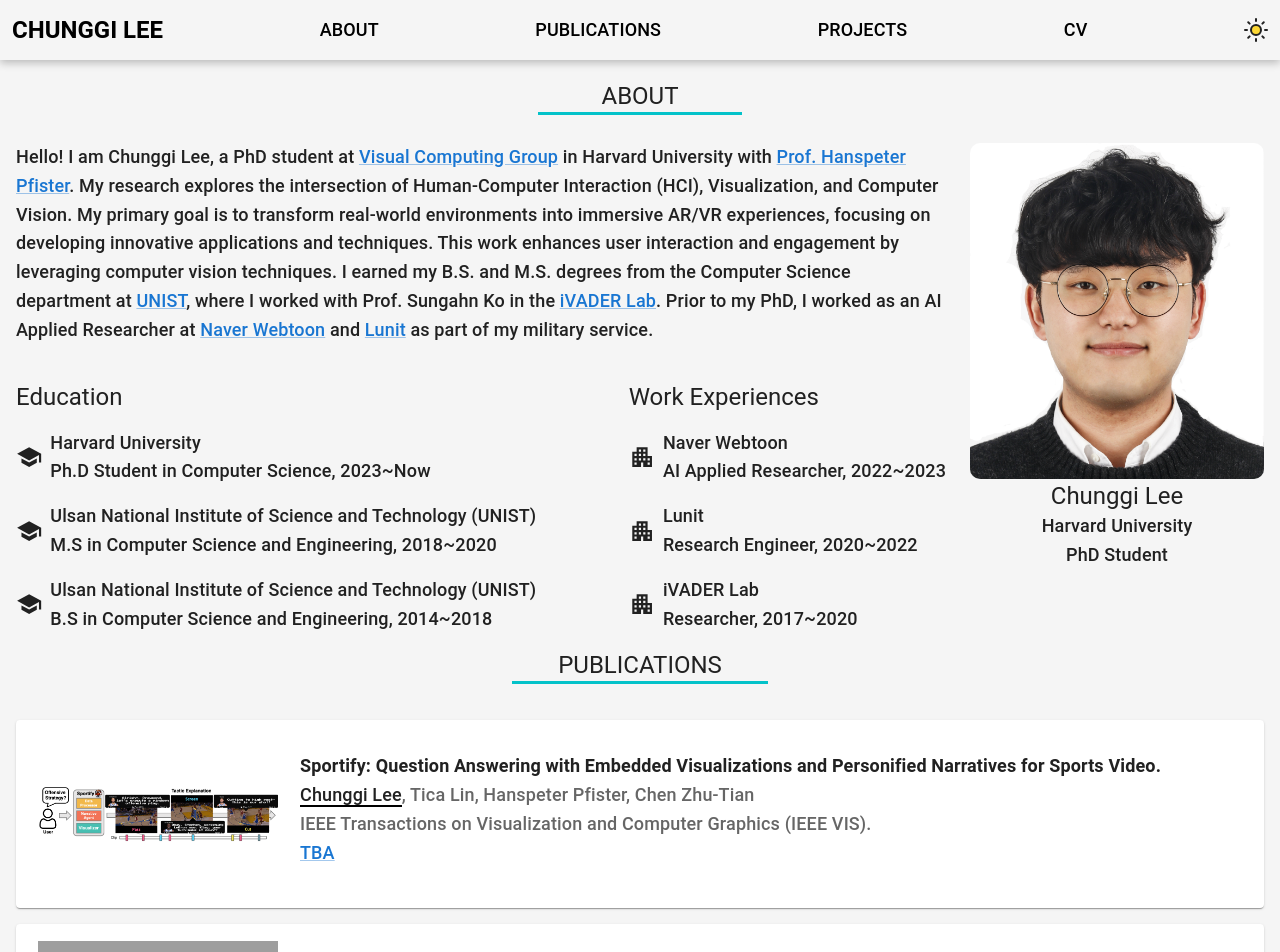
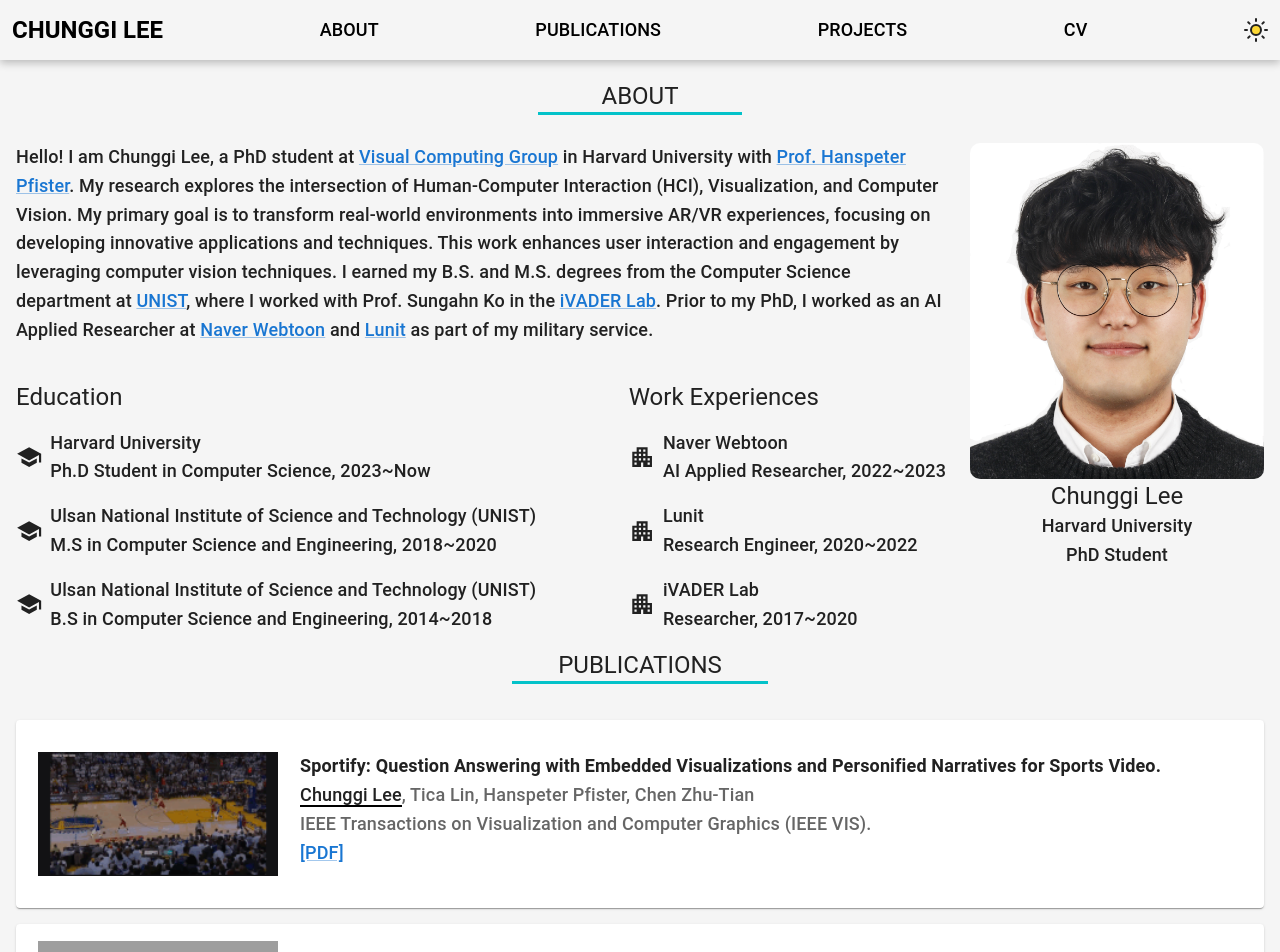
Before and after one commit to ChungYi347/ChungYi347.github.io, a React app: page / in a window 1280 px wide. Shown: the top 952 px of the page. Built offline with nearby package versions, Linux system fonts and the light colour scheme; grey boxes are pictures that could not be loaded.

Commit message:
update sportify

```diff
--- a/src/data/publications.js
+++ b/src/data/publications.js
@@ -1,4 +1,4 @@
-import VIS2024 from '../assets/images/VIS2024.png';
+import VIS2024 from '../assets/images/VIS2024.gif';
 import AAAI2024 from '../assets/images/AAAI2024.gif';
 import MM2023 from '../assets/images/MM2023.png';
 import TILDEQ from '../assets/images/TILDE2022.png';
@@ -18,7 +18,7 @@
     author: 'Chunggi Lee, Tica Lin, Hanspeter Pfister, Chen Zhu-Tian',
     conference: 'IEEE Transactions on Visualization and Computer Graphics (IEEE VIS).',
     image: VIS2024,
-    tags: [{ tag: 'TBA ', link: '' }],
+    tags: [{ tag: '[PDF]', link: 'https://arxiv.org/abs/2408.05123' }],
   },
   {
     title: 'DreamStyler: Paint by Style Inversion with Text-to-Image Diffusion Models.',
```
Also changed, not shown: src/assets/images/VIS2024.gif (added).
